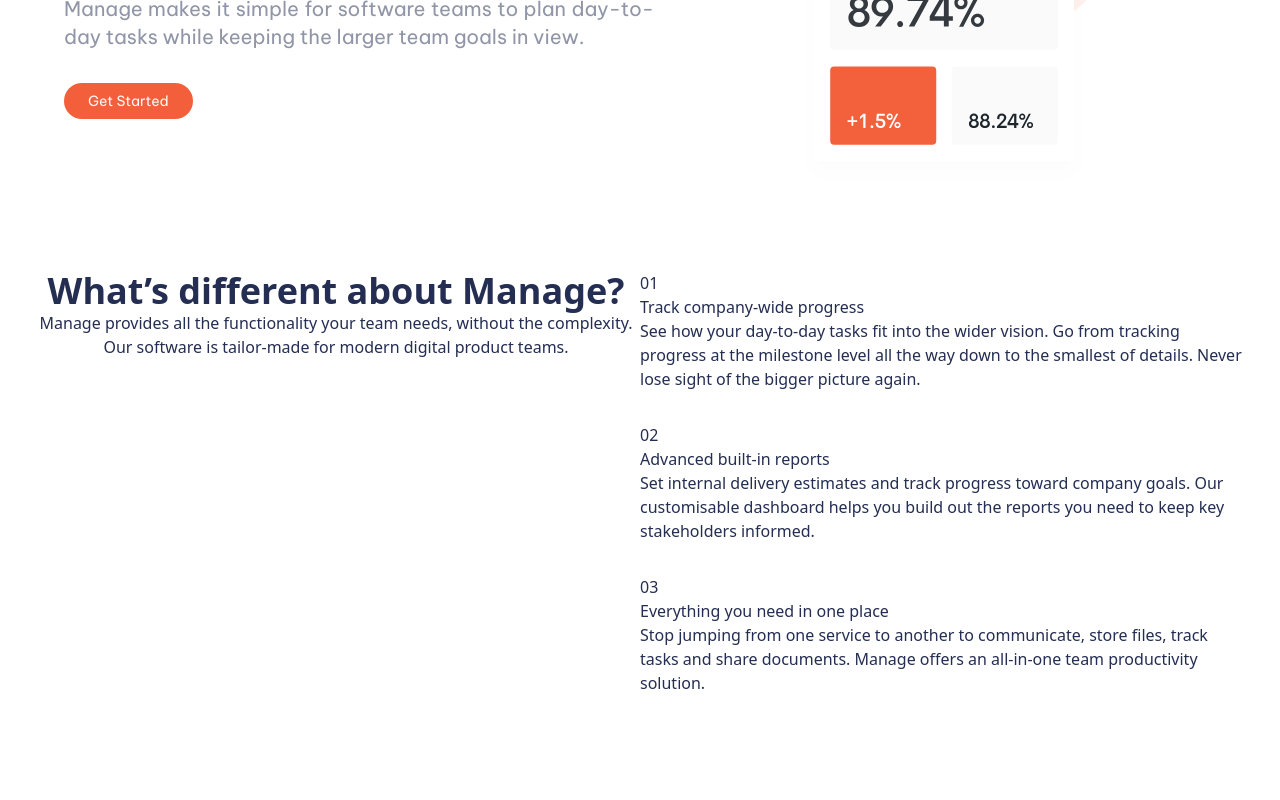
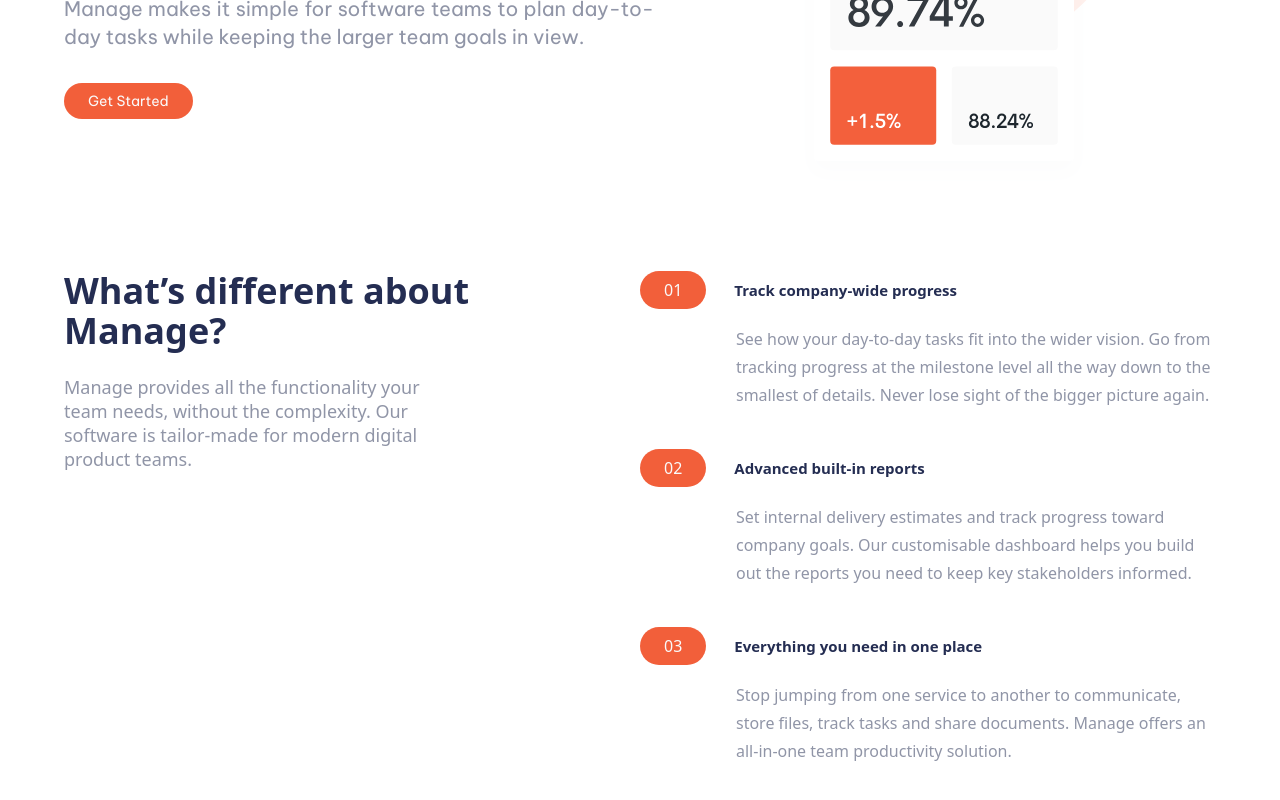
Before and after one commit to mdnaimur/manage-landing-page-master, a React (Vite) app: page / in a window 1280 px wide. Shown: the part 486-1286 px from the top of the page. Before the commit the page ends 1261 px from the top, so only its background shows below. Built offline with nearby package versions, Linux system fonts and the light colour scheme.

Commit message:
content updated

```diff
--- a/src/pages/contents/Content.css
+++ b/src/pages/contents/Content.css
@@ -2,8 +2,8 @@
 
 @layer base {
   .content {
-    @apply flex w-full justify-center items-start mx-auto text-center
-    px-8 pt-16 pb-20 text-Dark-Blue
+    @apply flex flex-col w-full justify-center items-start mx-auto text-center
+    px-16 pt-16 pb-20 text-Dark-Blue
     md:flex-row;
   }
 
@@ -14,32 +14,43 @@
   }
 
   .content_title {
-    @apply font-bold text-4xl;
+    @apply font-bold text-4xl md:text-left
+    md:max-w-[471px];
   }
 
   .content_title_text {
+    @apply text-left pt-6 text-[18px] leading-6 text-Dark-Grayish-Blue
+    md:max-w-[371px];
   }
 
   /* Right Content */
 
   .content_right {
-    @apply w-full text-left space-y-8 md:w-1/2;
+    @apply w-full text-left  space-y-8 md:w-1/2;
   }
 
   .content_paragraph_div {
+    @apply w-full flex flex-col;
   }
 
   .contetn_paragraph_number_title {
+    @apply w-full flex flex-row gap-x-7 items-center bg-Very-Pale-Red
+    rounded-tl-full rounded-bl-full
+    md:bg-transparent;
   }
   .content_paragraph_number {
+    @apply bg-Bright-Red text-Very-Light-Gray rounded-full text-[16px] py-[7px] px-6;
   }
 
   .content_paragraph_text_title {
+    @apply font-bold text-[15px];
   }
 
   .content_paragraph_text_div {
+    @apply pt-4 pb-2 md:pl-24;
   }
 
   .content_paragraph_text {
+    @apply text-base leading-7 text-Dark-Grayish-Blue;
   }
 }
```
